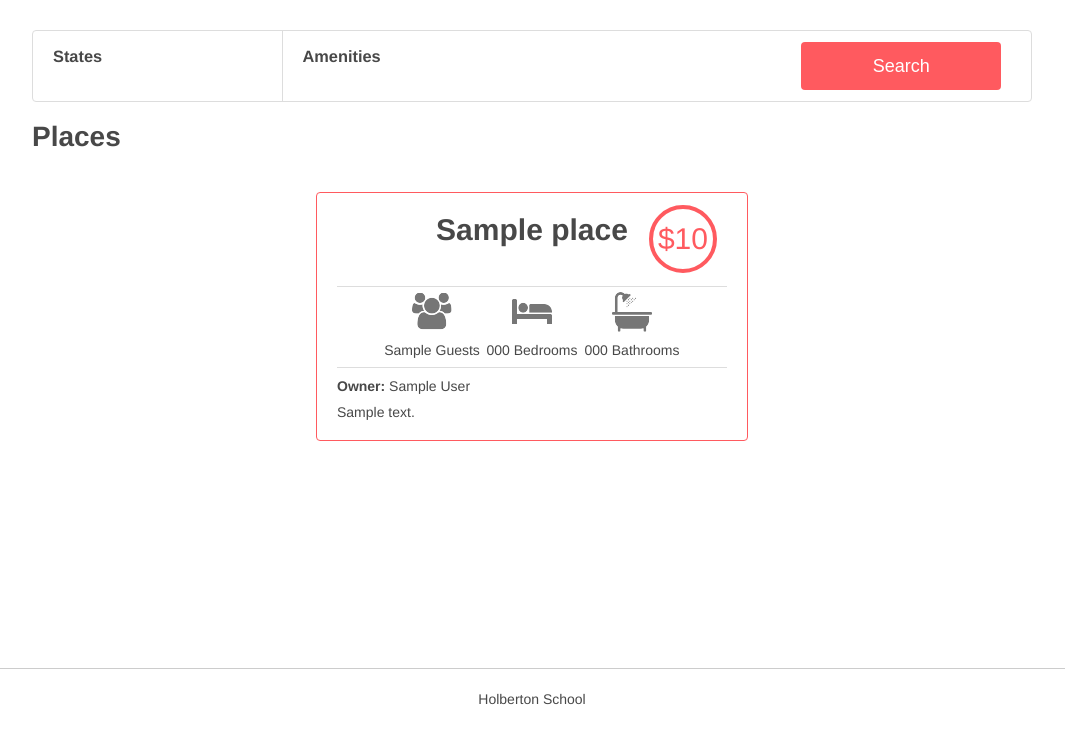
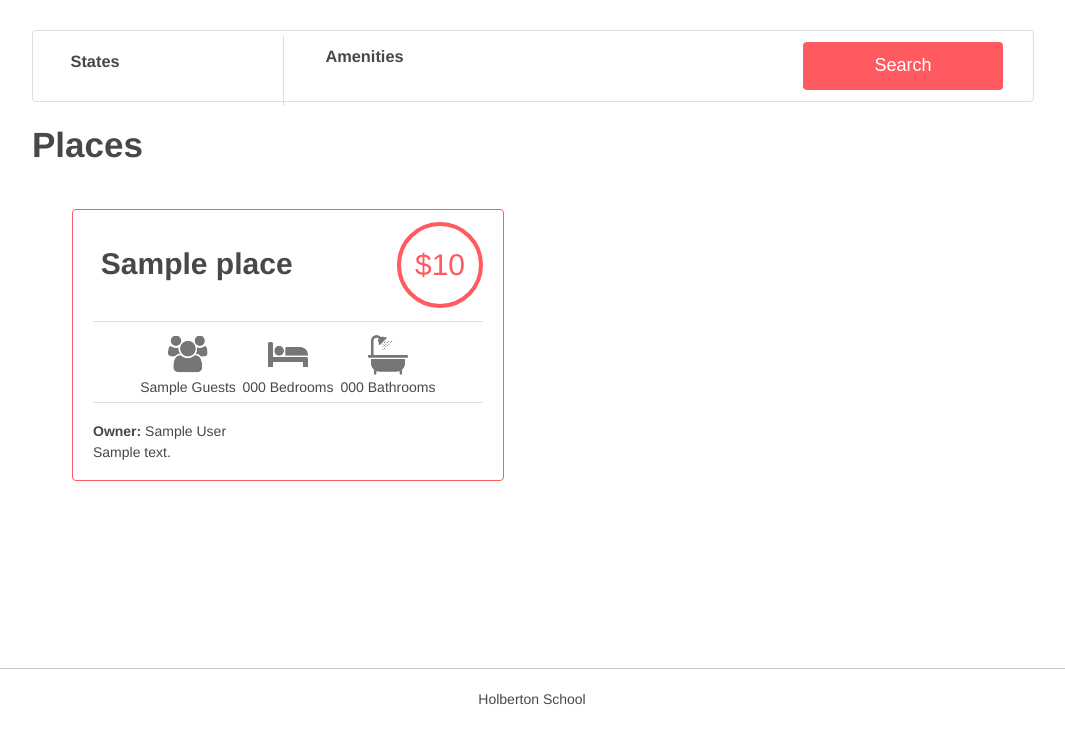
Before and after one commit to Morabet/AirBnB_clone_v4, a Flask app: template web_dynamic/templates/0-hbnb.html in a window 1280 px wide. Shown: the part 71-800 px from the top of the page, without its empty margins (108-1173 px from the left). Run offline with Flask 3, Linux system fonts and the light colour scheme; the template is opened without the code that fills it: most values are stand-ins (such as "Sample title", 1, 10 or a date in 2020).

Commit message:
styles css

```diff
--- a/web_dynamic/static/styles/6-filters.css
+++ b/web_dynamic/static/styles/6-filters.css
@@ -1,89 +1,122 @@
-.filters {
-    background-color: white;
+.container .filters {
+    position: relative;
+    background: white;
     height: 70px;
+    width: 100%;
     border: 1px solid #DDDDDD;
     border-radius: 4px;
-    display: flex;
-    align-items: center;
-    position: relative;
-
 }
 
-.filters button {
+button {
+    position: absolute;
     font-size: 18px;
-    background-color: #FF5A5F;
+    background: #FF5A5F;
     color: #FFFFFF;
     height: 48px;
     width: 20%;
-    border: none;
+    border-style: none;
     border-radius: 4px;
-    position: absolute;
+    top: 15%;
     right: 30px;
-    box-sizing: border-box;
 }
-.filters button:hover {
+
+button:hover {
     opacity: 0.9;
 }
 
-.filters .locations,.filters .amenities {
+.filters div {
+    display: inline-block;
+}
 
-    height: 100%;
-    width: 25%;
-    position: relative;
-    display: flex;
-    justify-content: center;
-    flex-direction: column;
-    box-sizing: border-box;
+.filters h2 {
+    margin-left: 15%;
+    margin-top: 0;
+    margin-bottom: 0;
+    font-weight: 600;
+}
+
+.filters h3 {
+    margin-left: 15%;
+    margin-bottom: 0;
+    font-weight: 600;
+}
+
+.filters h4 {
+    margin-left: 15%;
+    margin-top: 0;
+    font-weight: 400;
+    font-size: 14px;
+
+    white-space: nowrap;
+    overflow: hidden;
+    text-overflow: ellipsis;
 }
 
 .locations {
-    border-right: 1px solid  #DDDDDD ;
+    height: 100%;
+    width: 25%;
+    border-right: 1px solid #DDDDDD;
 }
 
-.filters .locations h3,  .filters .amenities h3{
-    font-weight: 600;
-    margin: 2px 20px;
+.amenities {
+    height: 100%;
+    width: 25%;
+}
 
-}
-.locations h4,  .amenities h4{
-    font-weight: 400;
-    font-size: 14px;
-    margin: 2px 20px;
-
-}
 .popover {
-    display: none;
-    background-color: #FAFAFA;
+    visibility: hidden;
+    width: 100%;
     border: 1px solid #DDDDDD;
     border-radius: 4px;
-    position: absolute;
-    box-sizing: border-box;
-    width: 100%;
-    top: 100%;
-    margin-top: 0;
+    background: #FAFAFA;
+    padding-bottom: 15px;
+    height: 300px;
+    overflow-y: scroll;
+    scrollbar-width: none;
+    max-height: 300px;
 }
 
-div:hover > .popover {
-    display: block;
-    cursor: pointer;
-
-  }
-.popover h2 {
-    font-size: 16px;
-}
-.popover li {
-    margin: 10px 0px 5px 0px;
-    list-style: none;
+.popover::-webkit-scrollbar {
+    width: 0px;
 }
 
-.filters .locations ul {
-    padding: 0.5em 0 1em 1em;
-  }
+.amenities .popover {
+    padding: 10px 0;
+    margin-left: -5px;
+    margin-top: 0%;
+}
 
-.filters .locations li {
-    margin: 0 0 0 5%;
-    padding: 0.2em;
+.amenities .popover ul {
+    margin: 0px;
 }
-.filters .amenities ul {
-    padding: 2em 0 2em 3em;
-  }
+
+.amenities .popover ul li input {
+    /* 6 + 4(li text) = 10 margin on right*/
+    margin-right: 6px;
+}
+
+.locations .popover {
+    margin-top: 0%;
+}
+
+.popover ul {
+    list-style-type: none;
+    padding-bottom: 10px;
+    padding-left: 10px;
+}
+
+.popover ul li {
+    padding: 4px;
+    padding-left: 10px;
+}
+
+.popover ul h2 {
+    margin-top: 1.5%;
+    margin-bottom: 5%;
+    margin-left: 0px;
+}
+
+.amenities:hover .popover,
+.locations:hover .popover {
+    visibility: visible;
+}
--- a/web_dynamic/static/styles/8-places.css
+++ b/web_dynamic/static/styles/8-places.css
@@ -1,94 +1,137 @@
-.places{
-    display: flex;
-    flex-wrap: wrap;
+.places {
+    column-count: 2;
+    columns: 30em;
     justify-content: center;
+    padding: 0 20px;
+    margin-top: 1%;
+    margin-bottom: 8%;
 }
 
-.places h1 {
-    width: 100%;
-    font-size: 30px;
+@media only screen and (max-width: 920px) {
+    .places {
+        display: flex;
+        flex-wrap: wrap;
+    }
 }
 
-article {
+.placesh1 h1 {
+    width: 100%;
+    margin-right: 400px;
+    text-align: left;
+    font-size: 35px;
+}
+
+.places article {
+    -webkit-column-break-inside: avoid;
+    page-break-inside: avoid;
+    display: inline-block;
     width: 390px;
-    padding: 20px 20px 20px 20px;
-    margin: 20px 20px 20px 20px;
+    height: 100%;
+    padding: 20px;
+    margin: 20px;
     border: 1px solid #FF5A5F;
     border-radius: 4px;
-
-    position: relative;
-    z-index: -1;
-}
-.information {
-    display: flex;
-    flex-wrap: wrap;
 }
 
-article h2 {
+.places h2 {
     font-size: 30px;
+    text-align: center;
+    margin-top: 0;
+}
+
+.title_box {
     display: flex;
-    text-align: center;
-    flex-direction: column;
-    margin: 0;
-    padding-bottom: 10%
+    justify-content: space-between;
+    margin-top: -2%;
+}
 
+.title_box h2 {
+    text-align: left;
+    margin: 25px 3% 40px 2%;
+    max-width: 75%;
+    word-wrap: break-word;
 }
 
 .price_by_night {
+    display: flex;
+    height: 60px;
+    min-width: 60px;
+    font-size: 30px;
+    justify-content: center;
+    align-items: center;
     color: #FF5A5F;
     border: 4px solid #FF5A5F;
-    border-radius: 100%;
-    min-width: 60px;
-    height: 60px;
-    font-size: 30px;
-    position: absolute;
+    border-radius: 50%;
+    align-items: center;
+    padding: 2.3%;
+}
+
+.information {
     display: flex;
     justify-content: center;
     align-items: center;
-    top: 5%;
-    right: 7%;
-}
-
-.information {
     height: 80px;
     border-top: 1px solid #DDDDDD;
     border-bottom: 1px solid #DDDDDD;
-    display: flex;
-    justify-content: center;
+    margin-bottom: 5%;
 }
 
+.information div {
+    display: flex;
+    justify-content: flex-end;
+    align-items: center;
+    flex-direction: column;
+    height: 65px;
+}
 
-.max_guest, .number_rooms, .number_bathrooms {
-    background-repeat: no-repeat;
+.information .max_guest {
+    background: url("../images/icon_group.png") no-repeat top center;
     width: 100px;
-    height: 100px;
-    background-position: center top;
-    line-height: 9em;
-    text-align: center;
 }
-.max_guest {
-    background-image: url(../images/icon_group.png);
 
+.information .number_rooms {
+    background: url("../images/icon_bed.png") no-repeat top center;
+    width: 100px;
 }
-.number_rooms {
-    background-image: url(../images/icon_bed.png);
-}
-.number_bathrooms {
-    background-image: url(../images/icon_bath.png);
 
+.information .number_bathrooms {
+    background: url("../images/icon_bath.png") no-repeat top center;
+    width: 100px;
 }
 
 .user {
-    margin: 10px auto;
+    margin-bottom: 1.5%;
 }
 
-/*
-justify-content
-align-items
-flex-direction
-order
-align-self
-flex-wrap
-flex-flow
-align-content
-*/
+.reviews {
+    margin-top: 40px;
+}
+
+.reviews h2 {
+    font-size: 16px;
+    border-bottom: #DDDDDD solid 1px;
+    text-align: left;
+}
+
+.reviews h2 span {
+    font-size: 15px;
+    font-weight: bold;
+    float: right;
+}
+
+.reviews h2 span:hover {
+    cursor: pointer;
+}
+
+.reviews ul {
+    list-style-type: none;
+    padding-left: 0;
+}
+
+.reviews li h3 {
+    font-size: 14px;
+}
+
+.reviews li p {
+    font-size: 12px;
+}
```
